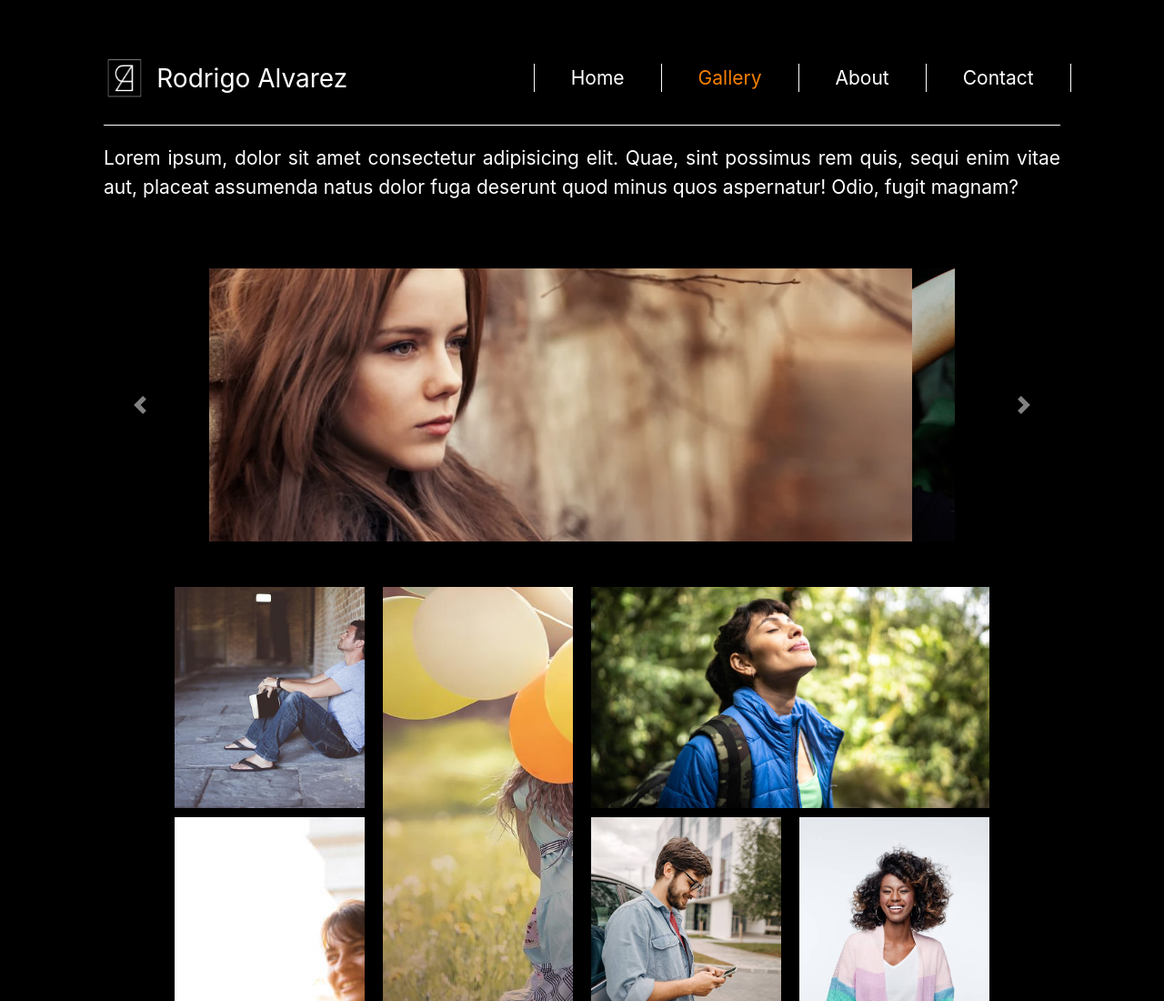
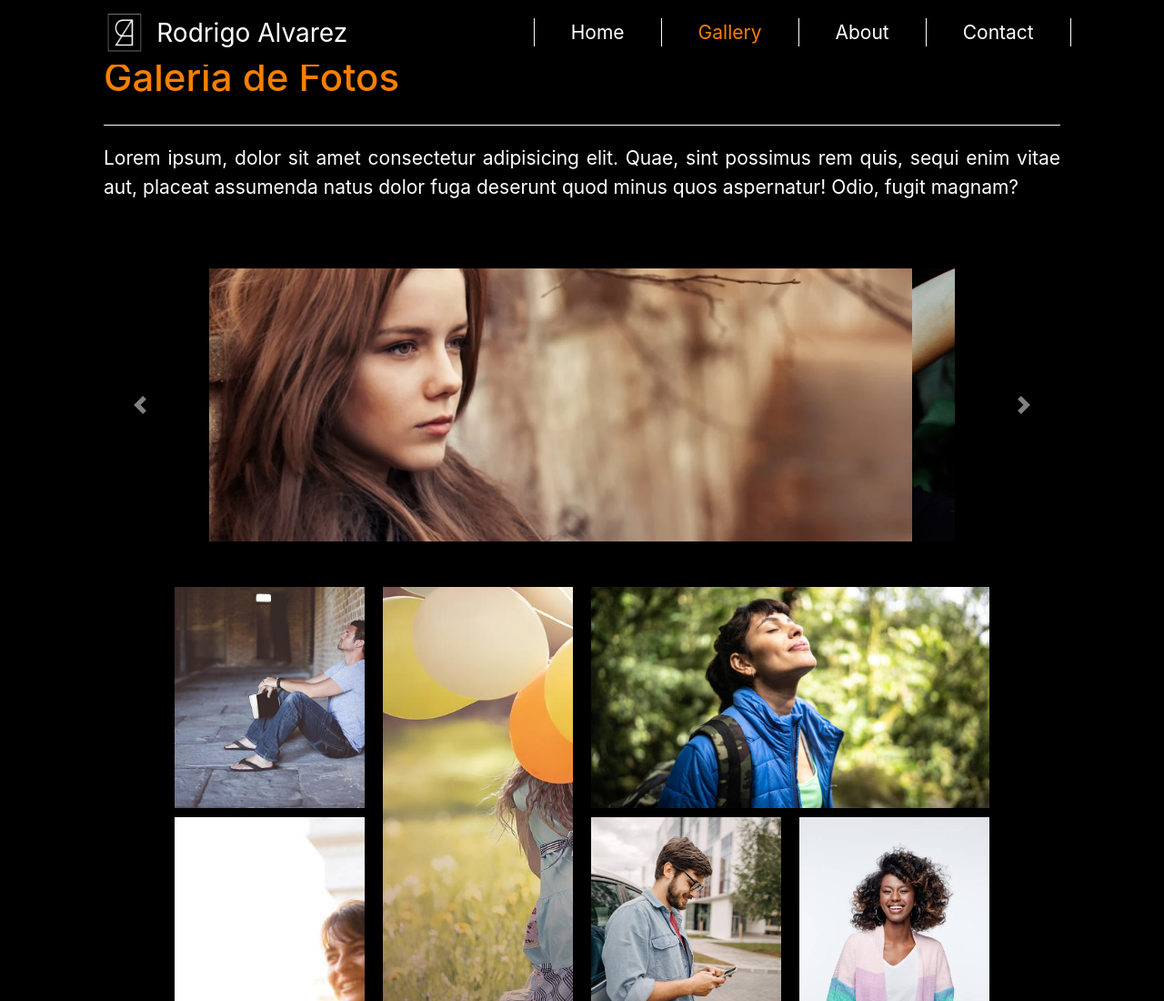
Before and after one commit to Franciscomonti/segunda-entrega, a plain HTML site: page pages/galery.html in a window 1280 px wide. Shown: the top 1100 px of the page at 91% size. Drawn offline with nearby package versions, Linux system fonts and the light colour scheme.

Commit message:
se repara barra de navegacion fixed top

```diff
--- a/css/estilos.css
+++ b/css/estilos.css
@@ -24,6 +24,7 @@
     width: 100%;
 }
 
+
 /* ---Nav-Bar--- */
 
 .NavBarSec{
@@ -34,7 +35,8 @@
     flex-wrap: wrap;
     width: 100%;
     position: fixed;
-    z-index: 100;
+    top: 0%;
+    z-index: 1000;
 }
 
 .NavBarSec ul{
--- a/pages/galery.html
+++ b/pages/galery.html
@@ -15,7 +15,7 @@
     <body>
         <!-- nav bar -->
         <div>
-            <header class="IndexHeader">
+            <header>
                 <nav class="NavBarSec">
                     <div>
                         <img src="../img/locochico.png" alt="">
```
